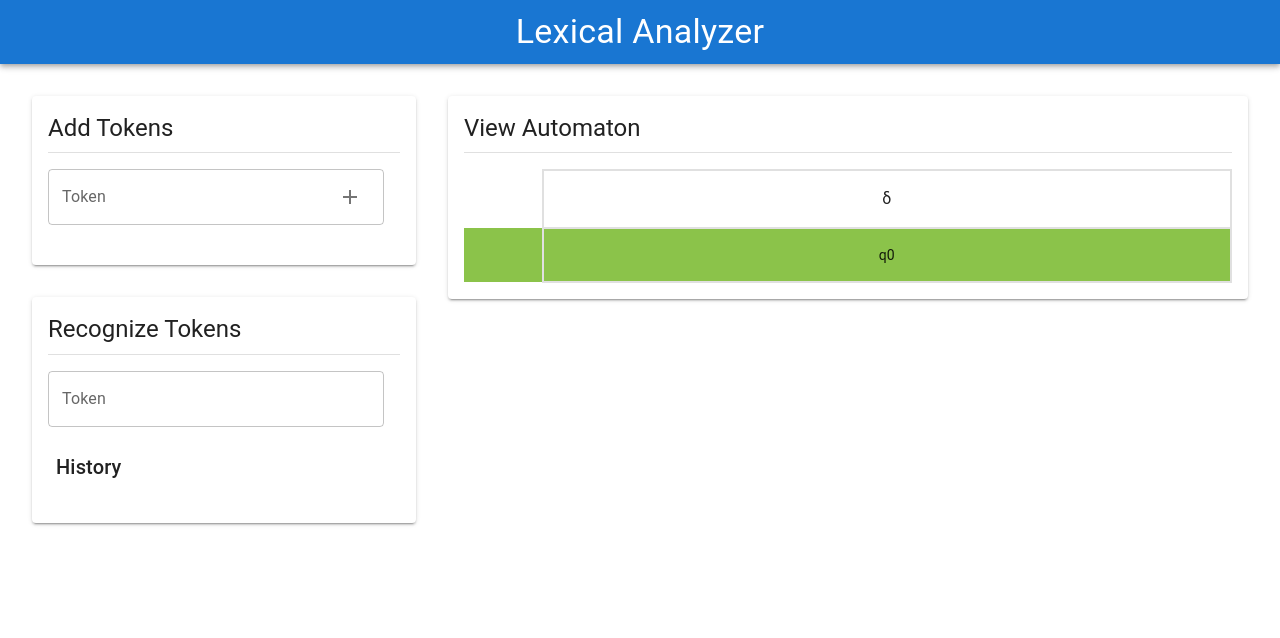
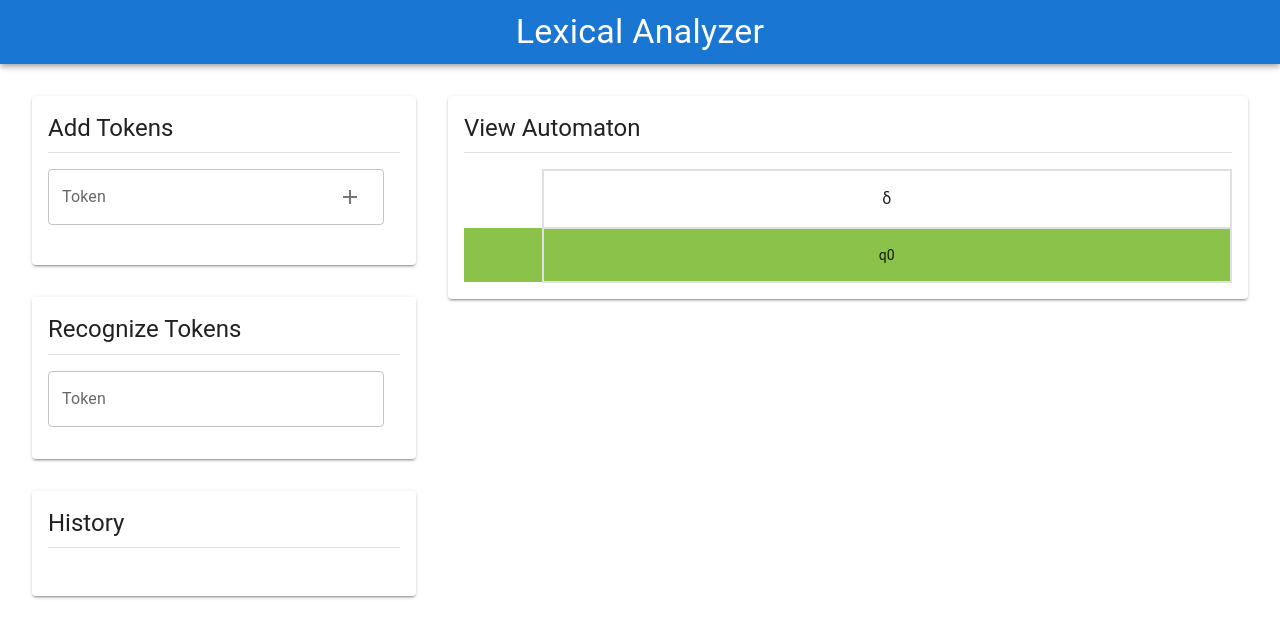
Before and after one commit to falabretti/lexical-analyzer, a React (Create React App) app: page / in a window 1280 px wide. Shown: the top 638 px of the page. Built offline with nearby package versions, Linux system fonts and the light colour scheme.

Commit message:
Removed history from InputSection and added it to a new HistorySection

```diff
--- a/src/components/App.tsx
+++ b/src/components/App.tsx
@@ -6,6 +6,7 @@ import DisplaySection from "./DisplaySection";
 import { AutomatonProvider } from "../context/AutomatonContext";
 import InputSection from "./InputSection";
 import Section from "./Section";
+import HistorySection from "./HistorySection";
 
 function App() {
   return (
@@ -22,6 +23,9 @@ function App() {
               <Section>
                 <InputSection />
               </Section>
+              <Section>
+                <HistorySection />
+              </Section>
             </Box>
           </Grid>
           <Grid item lg={8}>
--- /dev/null
+++ b/src/components/HistorySection.tsx
@@ -0,0 +1,36 @@
+import React, { useContext } from 'react';
+import { Box, Divider, List, ListItem, ListItemIcon, ListItemText, Typography } from "@mui/material";
+import CheckCircleOutlineIcon from '@mui/icons-material/CheckCircleOutline';
+import ErrorOutlineIcon from '@mui/icons-material/ErrorOutline';
+import { AutomatonContext, AutomatonContextType } from "../context/AutomatonContext";
+
+
+function HistorySection() {
+
+  const { history } = useContext(AutomatonContext) as AutomatonContextType;
+
+  return (
+    <section>
+      <Typography variant="h5" gutterBottom>History</Typography>
+      <Divider />
+      <Box sx={{ p: 1 }}>
+        <List>
+          {history.map((entry, id) => (
+            <ListItem key={id}>
+              <ListItemIcon>
+                {
+                  entry.valid
+                    ? <CheckCircleOutlineIcon color="success" />
+                    : <ErrorOutlineIcon color="error" />
+                }
+              </ListItemIcon>
+              <ListItemText primary={entry.token} />
+            </ListItem>
+          ))}
+        </List>
+      </Box>
+    </section>
+  );
+}
+
+export default HistorySection;
--- a/src/components/InputSection.tsx
+++ b/src/components/InputSection.tsx
@@ -2,20 +2,12 @@ import { Box, Divider, Grid, List, ListItem, ListItemIcon, ListItemText, TextFie
 import React, { useState } from "react";
 import { useContext } from "react";
 import { AutomatonContext, AutomatonContextType } from "../context/AutomatonContext";
-import CheckCircleOutlineIcon from '@mui/icons-material/CheckCircleOutline';
-import ErrorOutlineIcon from '@mui/icons-material/ErrorOutline';
-
-type TokenHistory = {
-  token: string,
-  valid: boolean
-}
 
 function InputSection() {
 
-  const { automaton, inputSymbol, resetAutomaton } = useContext(AutomatonContext) as AutomatonContextType;
+  const { automaton, inputSymbol, resetAutomaton, insertHistory } = useContext(AutomatonContext) as AutomatonContextType;
   const theme = useTheme();
   const [value, setValue] = useState<string>('');
-  const [history, setHistory] = useState<TokenHistory[]>([]);
 
   function handleInputToken(token: string) {
     // TODO case insensitive
@@ -30,7 +22,7 @@ function InputSection() {
     event.preventDefault();
 
     if (event.key === "Enter" || event.key === " ") {
-      setHistory([{ token: value, valid: automaton.isValid() }, ...history])
+      insertHistory(value);
       setValue("");
       resetAutomaton();
       return;
@@ -43,8 +35,6 @@ function InputSection() {
     <section>
       <Typography variant="h5" gutterBottom>Recognize Tokens</Typography>
       <Divider />
-      <Grid container>
-        <Grid item xs={12}>
       <Box sx={{ p: 2, pl: 0 }}>
         <TextField
           label="Token"
@@ -55,27 +45,6 @@ function InputSection() {
           onChange={(event) => setValue(event.target.value.trimEnd())}
         />
       </Box>
-        </Grid>
-        <Grid item xs={12}>
-          <Box sx={{ p: 1 }}>
-            <Typography variant="h6">History</Typography>
-            <List>
-              {history.map((entry, id) => (
-                <ListItem key={id}>
-                  <ListItemIcon>
-                    {
-                      entry.valid
-                        ? <CheckCircleOutlineIcon color="success" />
-                        : <ErrorOutlineIcon color="error" />
-                    }
-                  </ListItemIcon>
-                  <ListItemText primary={entry.token} />
-                </ListItem>
-              ))}
-            </List>
-          </Box>
-        </Grid>
-      </Grid>
     </section>
   );
 }
--- a/src/context/AutomatonContext.tsx
+++ b/src/context/AutomatonContext.tsx
@@ -8,10 +8,17 @@ export type AutomatonContextType = {
   automaton: Automaton,
   inputSymbol: (token: string) => void,
   resetAutomaton: () => void
+  history: TokenHistory[],
+  insertHistory: (token: string) => void
 }
 
 type Props = {
   children: ReactNode
+}
+
+type TokenHistory = {
+  token: string,
+  valid: boolean
 }
 
 export const AutomatonContext = createContext<AutomatonContextType | null>(null);
@@ -19,6 +26,7 @@ export const AutomatonContext = createContext<AutomatonContextType | null>(null)
 export function AutomatonProvider(props: Props) {
 
   const [tokens, setTokens] = useState<string[]>([]);
+  const [history, setHistory] = useState<TokenHistory[]>([]);
   const [automaton, setAutomaton] = useState<Automaton>(Automaton.emptyAutomaton());
 
   function addToken(token: string) {
@@ -39,6 +47,10 @@ export function AutomatonProvider(props: Props) {
     setAutomaton(automaton.clone());
   }
 
+  function insertHistory(token: string) {
+    setHistory([{ token, valid: automaton.isValid() }, ...history])
+  }
+
   useEffect(() => {
     setAutomaton(Automaton.fromMultipleWords(tokens));
   }, [tokens]);
@@ -46,7 +58,8 @@ export function AutomatonProvider(props: Props) {
   return (
     <AutomatonContext.Provider value={{
       tokens, addToken, removeToken,
-      automaton, inputSymbol, resetAutomaton
+      automaton, inputSymbol, resetAutomaton,
+      history, insertHistory
     }}>
       {props.children}
     </AutomatonContext.Provider>
```
Lines whose indentation alone changed are shown as unchanged.
